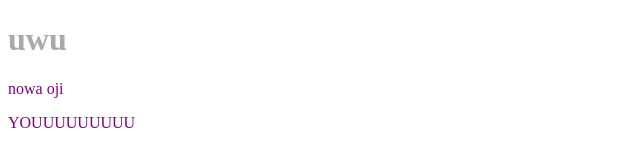
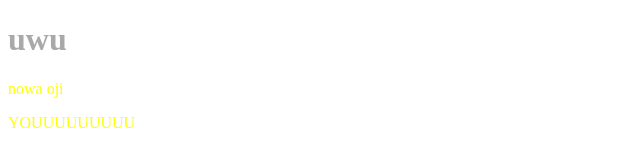
Before and after one commit to vivi88605/git_demo, a plain HTML site: page index.html in a window 1280 px wide. Shown: the whole page, without its empty margins (0-640 px from the left). Drawn offline with Linux system fonts and the light colour scheme.

Commit message:
change text color

```diff
--- a/style.css
+++ b/style.css
@@ -3,5 +3,5 @@ h1 {
 }
 
 p {
-  color: purple
+  color: yellow
 }
```
